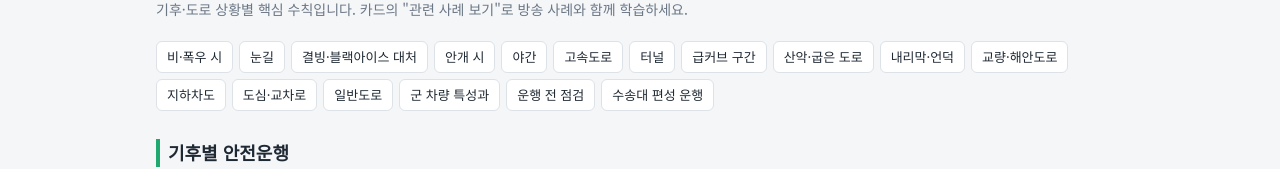
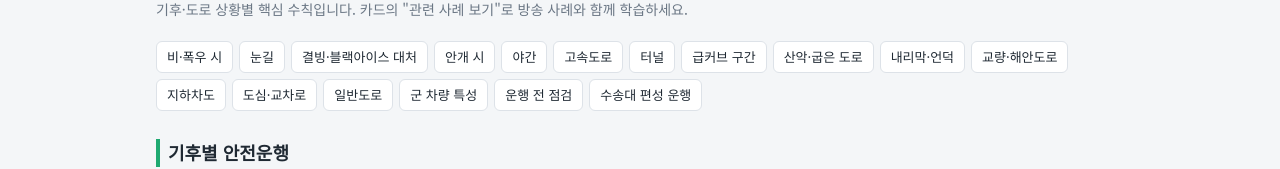
Before and after one commit to gizel1004/milsafe-drive, a Next.js app: page /learn in a window 1280 px wide. Shown: the part 120-289 px from the top of the page. Built offline with nearby package versions, Linux system fonts and the light colour scheme; no server answers; the database is empty.

Commit message:
교육 페이지 바로가기 라벨 수정

```diff
--- a/app/learn/page.tsx
+++ b/app/learn/page.tsx
@@ -20,7 +20,7 @@ export default async function Learn() {
       <div className="anchors">
         {tips.map((t) => (
           <a key={t.id} href={`#${t.key}`}>
-            {t.title.replace(" 안전운행", "")}
+            {t.title.replace(/(과)? ?안전운행$/, "").trim()}
           </a>
         ))}
       </div>
```
